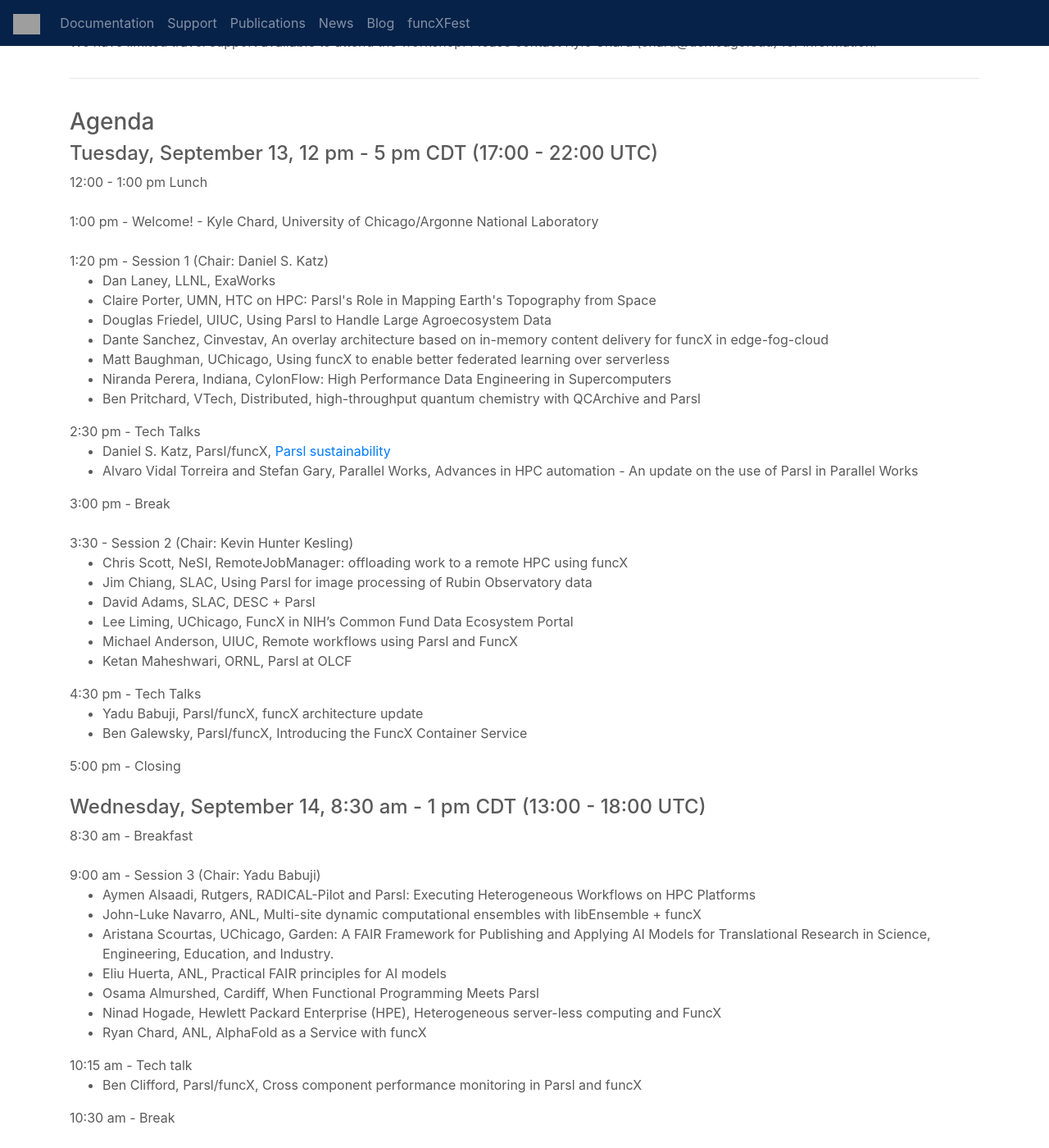
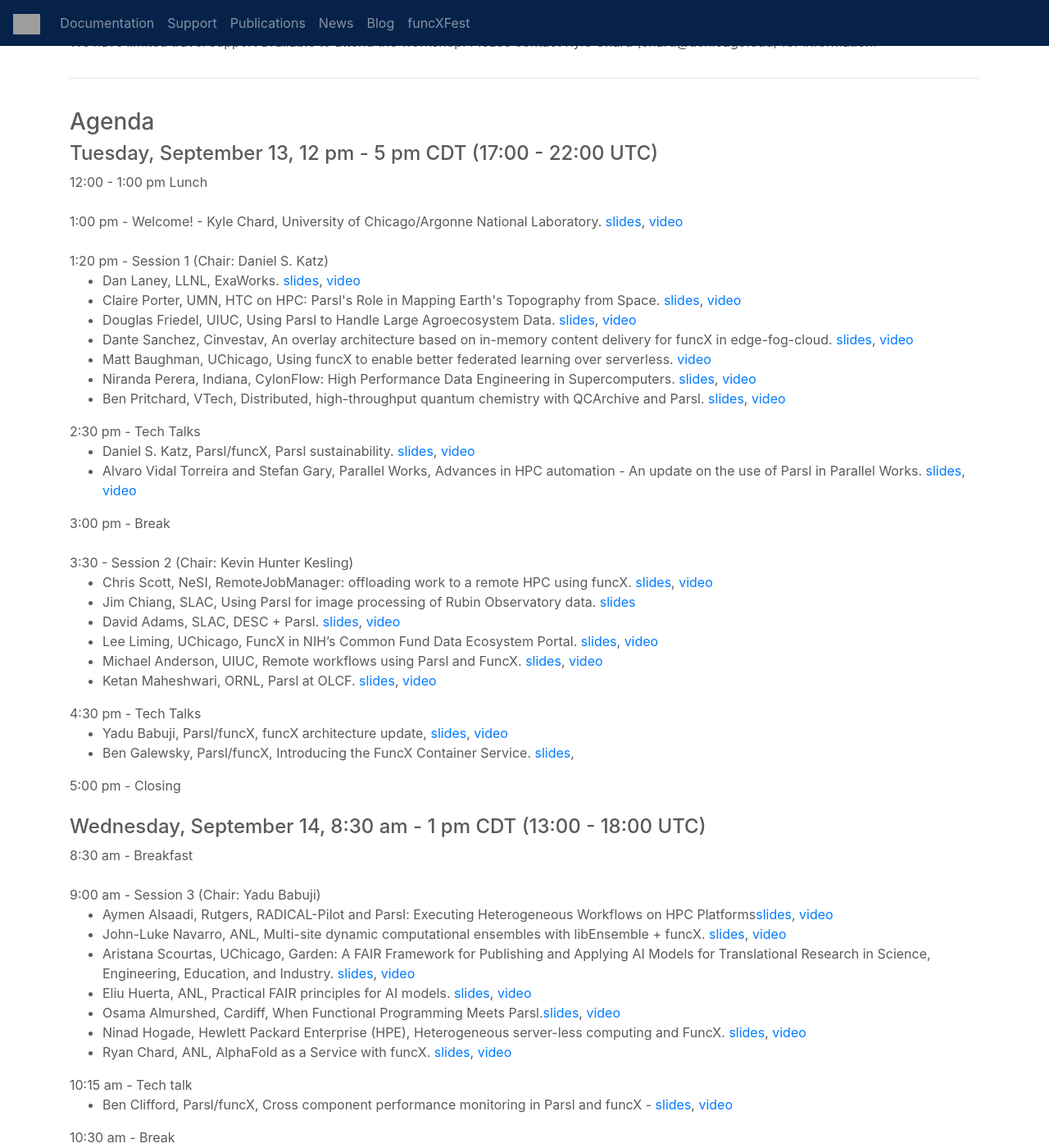
Before and after one commit to funcx-faas/funcx-faas.github.io, a Jekyll site: the page built from funcxfest2022.html, in a window 1280 px wide and 1400 px high, scrolled down 567 px. Shown: the whole window at 82% size. Built offline with Jekyll 4.4.1, drawn with Linux system fonts in a browser that asks for light colours; some of the changed text lies outside the part shown; grey boxes are pictures that could not be loaded.

Commit message:
Update funcxfest2022.html

```diff
--- a/funcxfest2022.html
+++ b/funcxfest2022.html
@@ -35,29 +35,29 @@
 	<hr>
 	 <div class="row" style="padding-top: 20px">
     <div class="col-lg-12">
-   <h3>Agenda</h3>
+  <h3>Agenda</h3>
 
       <h4>Tuesday, September 13, 12 pm - 5 pm CDT (17:00 - 22:00 UTC)</h4>
 
       12:00 - 1:00 pm Lunch  <br /><br />
 
-      1:00 pm - Welcome! - Kyle Chard, University of Chicago/Argonne National Laboratory   <br /><br />
+      1:00 pm - Welcome! - Kyle Chard, University of Chicago/Argonne National Laboratory. <a href='https://parsl-project.org/parslfest/2022/kchard.pdf'>slides</a>, <a href="https://youtu.be/XxFMvmDpyYk">video</a>   <br /><br />
 
       1:20 pm - Session 1 (Chair: Daniel S. Katz)
       <ul>
-	      <li>Dan Laney, LLNL, ExaWorks</li>
-	      <li>Claire Porter, UMN, HTC on HPC: Parsl's Role in Mapping Earth's Topography from Space</li>
-	      <li>Douglas Friedel, UIUC, Using Parsl to Handle Large Agroecosystem Data</li>
-	      <li>Dante Sanchez, Cinvestav, An overlay architecture based on in-memory content delivery for funcX in edge-fog-cloud</li>
-	      <li>Matt Baughman, UChicago, Using funcX to enable better federated learning over serverless</li>
-    	      <li>Niranda Perera, Indiana, CylonFlow: High Performance Data Engineering in Supercomputers </li>
-	      <li>Ben Pritchard, VTech, Distributed, high-throughput quantum chemistry with QCArchive and Parsl</li>
+	      <li>Dan Laney, LLNL, ExaWorks. <a href='https://parsl-project.org/parslfest/2022/laney.pdf'>slides</a>, <a href="https://youtu.be/W57xUsjJ_YA">video</a>   </li>
+	      <li>Claire Porter, UMN, HTC on HPC: Parsl's Role in Mapping Earth's Topography from Space. <a href='https://parsl-project.org/parslfest/2022/porter.pdf'>slides</a>, <a href="https://youtu.be/Sr8hsvihn2A">video</a></li>
+	      <li>Douglas Friedel, UIUC, Using Parsl to Handle Large Agroecosystem Data. <a href='https://parsl-project.org/parslfest/2022/friedel.pdf'>slides</a>, <a href="https://youtu.be/pshhB1UNuMo">video</a></li>
+	      <li>Dante Sanchez, Cinvestav, An overlay architecture based on in-memory content delivery for funcX in edge-fog-cloud. <a href='https://parsl-project.org/parslfest/2022/sanchez.pdf'>slides</a>, <a href="https://youtu.be/_42ZRF5ZNv8">video</a></li>
+	      <li>Matt Baughman, UChicago, Using funcX to enable better federated learning over serverless. <a href="https://youtu.be/4z6kxakbszg">video</a></li>
+    	      <li>Niranda Perera, Indiana, CylonFlow: High Performance Data Engineering in Supercomputers. <a href='https://parsl-project.org/parslfest/2022/perera.pdf'>slides</a>, <a href="https://youtu.be/6H_0UKTk7W8">video</a> </li>
+	      <li>Ben Pritchard, VTech, Distributed, high-throughput quantum chemistry with QCArchive and Parsl. <a href='https://parsl-project.org/parslfest/2022/pritchard.pdf'>slides</a>, <a href="https://youtu.be/gLxb1-Ssjo4">video</a></li>
      </ul>
 
       2:30 pm - Tech Talks
 	    <ul>
-		<li>Daniel S. Katz, Parsl/funcX, <a href="https://doi.org/10.5281/zenodo.7075555">Parsl sustainability</a> </li>
-	    	<li>Alvaro Vidal Torreira and Stefan Gary, Parallel Works, Advances in HPC automation - An update on the use of Parsl in Parallel Works</li>
+		<li>Daniel S. Katz, Parsl/funcX, Parsl sustainability. <a href="https://doi.org/10.5281/zenodo.7075555">slides</a>, <a href="https://youtu.be/F-lQvx5yPbg">video</a> </li>
+	    	<li>Alvaro Vidal Torreira and Stefan Gary, Parallel Works, Advances in HPC automation - An update on the use of Parsl in Parallel Works. <a href='https://parsl-project.org/parslfest/2022/torreira.pdf'>slides</a>, <a href="https://youtu.be/SvSfCsO4JGI">video</a></li>
 	    </ul>
 
       3:00 pm - Break  <br /><br />
@@ -66,19 +66,19 @@
 
       3:30 - Session 2 (Chair: Kevin Hunter Kesling)
       <ul>
-	      <li>Chris Scott, NeSI, RemoteJobManager: offloading work to a remote HPC using funcX</li>
-	      <li>Jim Chiang, SLAC, Using Parsl for image processing of Rubin Observatory data</li>
-     	      <li>David Adams, SLAC, DESC + Parsl</li>
-	      <li>Lee Liming, UChicago, FuncX in NIH’s Common Fund Data Ecosystem Portal</li>
-              <li>Michael Anderson, UIUC, Remote workflows using Parsl and FuncX</li>
-	      <li>Ketan Maheshwari, ORNL, Parsl at OLCF</li>
+	      <li>Chris Scott, NeSI, RemoteJobManager: offloading work to a remote HPC using funcX. <a href='https://parsl-project.org/parslfest/2022/scott.pdf'>slides</a>, <a href="https://youtu.be/XEVkTcDrxMk">video</a></li>
+	      <li>Jim Chiang, SLAC, Using Parsl for image processing of Rubin Observatory data. <a href='https://parsl-project.org/parslfest/2022/chiang.pdf'>slides</a></li>
+     	      <li>David Adams, SLAC, DESC + Parsl. <a href='parslfest/2022/adams.pdf'>slides</a>, <a href="https://youtu.be/rHMCJLxRdGg">video</a></li>
+	      <li>Lee Liming, UChicago, FuncX in NIH’s Common Fund Data Ecosystem Portal. <a href='https://parsl-project.org/parslfest/2022/liming.pdf'>slides</a>, <a href="https://youtu.be/1eXgvsZxwsM">video</a></li>
+              <li>Michael Anderson, UIUC, Remote workflows using Parsl and FuncX. <a href='https://parsl-project.org/parslfest/2022/anderson.pdf'>slides</a>, <a href="https://youtu.be/F6pM3fNTecM">video</a></li>
+	      <li>Ketan Maheshwari, ORNL, Parsl at OLCF. <a href='https://parsl-project.org/parslfest/2022/maheshwari.pdf'>slides</a>, <a href="https://youtu.be/ywBnpDCaT4A">video</a></li>
 
       </ul>
 
       4:30 pm - Tech Talks
       <ul>
-	      <li>Yadu Babuji, Parsl/funcX, funcX architecture update</li>
-	      <li>Ben Galewsky, Parsl/funcX, Introducing the FuncX Container Service</li>
+	      <li>Yadu Babuji, Parsl/funcX, funcX architecture update, <a href='https://parsl-project.org/parslfest/2022/babui.pdf'>slides</a>, <a href="https://youtu.be/WKRTG1PTw_A">video</a></li>
+	      <li>Ben Galewsky, Parsl/funcX, Introducing the FuncX Container Service. <a href='https://parsl-project.org/parslfest/2022/galewsky.pdf'>slides</a>, <a href="https://youtu.be/2sUUhFM49u4"></a></li>
       </ul>
 
       5:00 pm - Closing <br /><br />
@@ -90,30 +90,30 @@
 
       9:00 am - Session 3 (Chair: Yadu Babuji)
       <ul>
-	    <li>Aymen Alsaadi, Rutgers, RADICAL-Pilot and Parsl: Executing Heterogeneous Workflows on HPC Platforms</li>
-	    <li>John-Luke Navarro, ANL, Multi-site dynamic computational ensembles with libEnsemble + funcX</li>
-	    <li>Aristana Scourtas, UChicago, Garden: A FAIR Framework for Publishing and Applying AI Models for Translational Research in Science, Engineering, Education, and Industry.</li>
-	    <li>Eliu Huerta, ANL, Practical FAIR principles for AI models</li>
-	    <li>Osama Almurshed, Cardiff, When Functional Programming Meets Parsl</li>
-	    <li>Ninad Hogade, Hewlett Packard Enterprise (HPE), Heterogeneous server-less computing and FuncX</li>
-	    <li>Ryan Chard, ANL, AlphaFold as a Service with funcX</li>
+	    <li>Aymen Alsaadi, Rutgers, RADICAL-Pilot and Parsl: Executing Heterogeneous Workflows on HPC Platforms<a href='https://parsl-project.org/parslfest/2022/alsaadi.pdf'>slides</a>, <a href="https://youtu.be/u7DFVtRCnB0">video</a></li>
+	    <li>John-Luke Navarro, ANL, Multi-site dynamic computational ensembles with libEnsemble + funcX. <a href='https://parsl-project.org/parslfest/2022/navarro.pdf'>slides</a>, <a href="https://youtu.be/XFefG4CwrB0">video</a></li>
+	    <li>Aristana Scourtas, UChicago, Garden: A FAIR Framework for Publishing and Applying AI Models for Translational Research in Science, Engineering, Education, and Industry. <a href='https://parsl-project.org/parslfest/2022/scourtas.pdf'>slides</a>, <a href="https://youtu.be/Ic1xUS-C-Bg">video</a></li>
+	    <li>Eliu Huerta, ANL, Practical FAIR principles for AI models. <a href='https://parsl-project.org/parslfest/2022/heurta.pdf'>slides</a>, <a href="https://youtu.be/kH3QTWg_raY">video</a></li>
+	    <li>Osama Almurshed, Cardiff, When Functional Programming Meets Parsl.<a href='https://parsl-project.org/parslfest/2022/almurshed.pdf'>slides</a>, <a href="https://youtu.be/kvvLGIzGgkw">video</a></li>
+	    <li>Ninad Hogade, Hewlett Packard Enterprise (HPE), Heterogeneous server-less computing and FuncX. <a href='https://parsl-project.org/parslfest/2022/hogade.pdf'>slides</a>, <a href="https://youtu.be/684VwlRWqIQ">video</a></li>
+	    <li>Ryan Chard, ANL, AlphaFold as a Service with funcX. <a href='https://parsl-project.org/parslfest/2022/rchard.pdf'>slides</a>, <a href="https://youtu.be/CRZWPZ2Lv-c">video</a></li>
       </ul>
 
       10:15 am - Tech talk
 	    <ul>
-		<li>Ben Clifford, Parsl/funcX, Cross component performance monitoring in Parsl and funcX</li>
+		<li>Ben Clifford, Parsl/funcX, Cross component performance monitoring in Parsl and funcX - <a href="https://docs.google.com/presentation/d/1fFWZ5iOtUa-1uT0WFZpy_BoX0m5k2_NErv-Ip7fDyjk/edit?usp=sharing">slides</a>, <a href="https://youtu.be/kPsftq54LvA">video</a></li>
 	    </ul>
 
       10:30 am - Break  <br /><br />
 
       11:00 am - Session 4 (Chair: Kyle Chard)
       <ul>
-            <li>Tyler Skluzacek, ORNL, Scalable and distributed metadata extraction with Xtract</li>
-	    <li>Greg Pauloski, UChicago, ProxyStore: A distributed data fabric for funcX and Parsl</li>
-	    <li>Logan Ward, ANL, Colmena: Seamless Computational Campaigns across Multiple Computing Clusters with FuncX and Object Proxies</li>
+            <li>Tyler Skluzacek, ORNL, Scalable and distributed metadata extraction with Xtract. <a href='https://parsl-project.org/parslfest/2022/skluzacek.pdf'>slides</a>, <a href="https://youtu.be/KeDrjHHvT6Y">video</a></li>
+	    <li>Greg Pauloski, UChicago, ProxyStore: A distributed data fabric for funcX and Parsl. <a href='https://parsl-project.org/parslfest/2022/pauloski.pdf'>slides</a>, <a href="https://youtu.be/CixhdZmfCFw">video</a></li>
+	    <li>Logan Ward, ANL, Colmena: Seamless Computational Campaigns across Multiple Computing Clusters with FuncX and Object Proxies. <a href='https://parsl-project.org/parslfest/2022/ward.pdf'>slides</a>, <a href="https://youtu.be/H4hS02RiAnc">video</a></li>
 	    <li>Eamon Duede, UChicago, Quantifying AI in Science</li>
-	    <li>Trung-Hieu Hoang, UIUC, Argonne Privacy-Preserving Federated Learning with funcX</li>
-	    <li>Nick Saint, UChicago, Gladier: Automation with funcX and Flows</li>
+	    <li>Trung-Hieu Hoang, UIUC, Argonne Privacy-Preserving Federated Learning with funcX. <a href='https://parsl-project.org/parslfest/2022/hoang.pdf'>slides</a>, <a href="https://youtu.be/jzP_wnLVj9Q">video</a></li>
+	    <li>Nick Saint, UChicago, Gladier: Automation with funcX and Flows. <a href='https://parsl-project.org/parslfest/2022/saint.pdf'>slides</a>, <a href="https://youtu.be/FRZQ3DiUqeQ">video</a></li>
        </ul>
 
       12:00 - Closing<br /><br />
```
